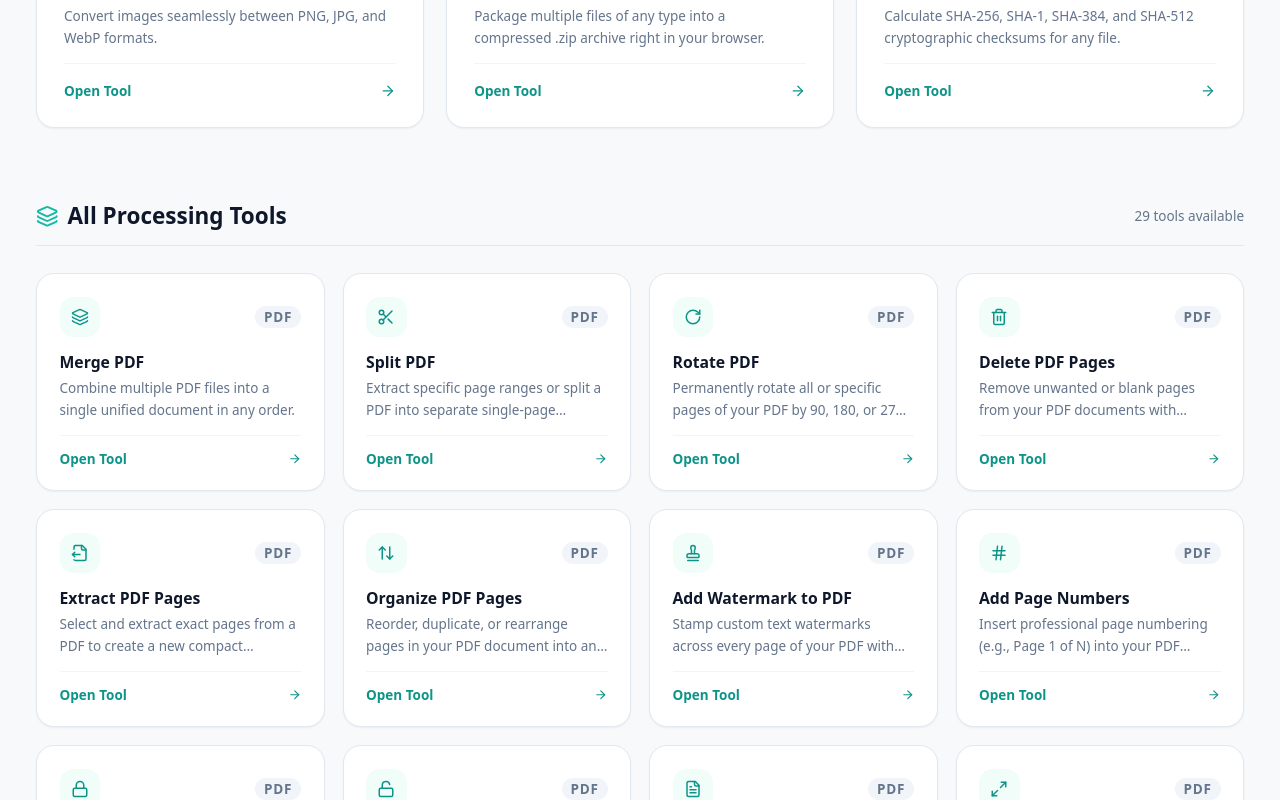
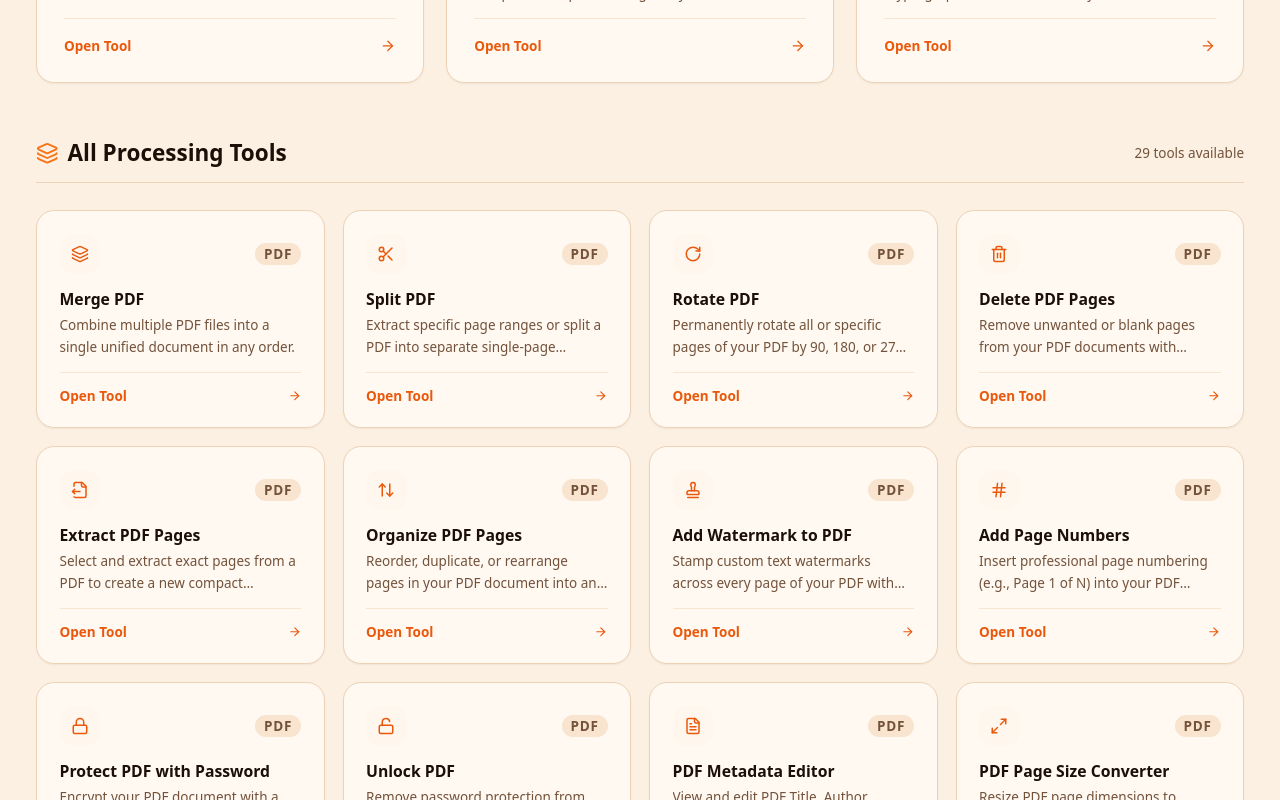
Before and after one commit to shamikhz/PDFpader, a Next.js app: page / in a window 1280 px wide. Shown: the part 1020-1820 px from the top of the page. Built offline with nearby package versions, Linux system fonts and the light colour scheme.

Commit message:
style: apply eye-soothing light-orange theme, eliminate blank space and badge, fix ToolView JSX

```diff
--- a/src/app/globals.css
+++ b/src/app/globals.css
@@ -14,19 +14,19 @@ html {
 }
 
 :root {
-  /* Soothing, low-strain warm-paper background & crisp high-contrast text */
-  --background: #f7f9fa;
-  --foreground: #141d26;
-  --card-bg: #ffffff;
-  --card-border: #e2e8f0;
+  /* Soothing light-orange & warm apricot paper background (replaces cold white & green) */
+  --background: #fcf0e2;
+  --foreground: #22140a;
+  --card-bg: #fff9f2;
+  --card-border: #edd2b7;
 }
 
 .dark {
-  /* Calming matte deep Nordic night (avoids eye fatigue and glare) */
-  --background: #0f1722;
-  --foreground: #f1f5f9;
-  --card-bg: #16202c;
-  --card-border: #233142;
+  /* Calming warm espresso night surface */
+  --background: #100804;
+  --foreground: #fdf2e6;
+  --card-bg: #1c1008;
+  --card-border: #382416;
 }
 
 body {
@@ -37,7 +37,7 @@ body {
   line-height: 1.6;
 }
 
-/* Custom scrollbars */
+/* Custom scrollbars with warm amber-apricot tones */
 ::-webkit-scrollbar {
   width: 8px;
   height: 8px;
@@ -48,18 +48,18 @@ body {
 }
 
 ::-webkit-scrollbar-thumb {
-  background: #cbd5e1;
+  background: #dfbe9e;
   border-radius: 4px;
 }
 
 .dark ::-webkit-scrollbar-thumb {
-  background: #2b394b;
+  background: #382416;
 }
 
 ::-webkit-scrollbar-thumb:hover {
-  background: #94a3b8;
+  background: #c9a37e;
 }
 
 .dark ::-webkit-scrollbar-thumb:hover {
-  background: #3e5066;
+  background: #4e3321;
 }
--- a/src/app/page.jsx
+++ b/src/app/page.jsx
@@ -60,9 +60,9 @@ export default function HomePage() {
   ];
 
   return (
-    <div className="space-y-16 pb-16">
-      {/* 1. Hero Section */}
-      <section className="relative pt-6 pb-4 sm:pt-8 sm:pb-6 px-4 sm:px-6 lg:px-8 max-w-7xl mx-auto text-center space-y-6">
+    <div className="space-y-12 pb-16">
+      {/* 1. Hero Section - Tightened spacing, clean without blank space */}
+      <section className="relative pt-2 pb-4 sm:pt-4 sm:pb-6 px-4 sm:px-6 lg:px-8 max-w-7xl mx-auto text-center space-y-5">
         <div className="space-y-3 max-w-4xl mx-auto">
           <h1 className="text-3xl sm:text-5xl font-black text-slate-900 dark:text-white tracking-tight leading-[1.15]">
             Online PDF, Image &amp; File Processing Platform
@@ -292,7 +292,7 @@ export default function HomePage() {
 
         <div className="grid grid-cols-1 md:grid-cols-3 gap-6">
           <div className="p-6 rounded-3xl bg-white dark:bg-slate-900 border border-slate-200 dark:border-slate-800 space-y-3">
-            <div className="w-10 h-10 rounded-xl bg-emerald-50 dark:bg-emerald-950/40 text-emerald-600 dark:text-emerald-400 flex items-center justify-center">
+            <div className="w-10 h-10 rounded-xl bg-brand-100 dark:bg-brand-950/50 text-brand-700 dark:text-brand-300 flex items-center justify-center">
               <Lock className="w-5 h-5" />
             </div>
             <h3 className="font-bold text-base text-slate-900 dark:text-white">
@@ -316,7 +316,7 @@ export default function HomePage() {
           </div>
 
           <div className="p-6 rounded-3xl bg-white dark:bg-slate-900 border border-slate-200 dark:border-slate-800 space-y-3">
-            <div className="w-10 h-10 rounded-xl bg-indigo-50 dark:bg-indigo-950/40 text-indigo-600 dark:text-indigo-400 flex items-center justify-center">
+            <div className="w-10 h-10 rounded-xl bg-amber-100 dark:bg-amber-950/50 text-amber-700 dark:text-amber-300 flex items-center justify-center">
               <HeartHandshake className="w-5 h-5" />
             </div>
             <h3 className="font-bold text-base text-slate-900 dark:text-white">
--- a/src/components/FileDropzone.jsx
+++ b/src/components/FileDropzone.jsx
@@ -109,8 +109,8 @@ export default function FileDropzone({
         }}
         aria-label="Upload file drop area"
         className={`relative border-2 border-dashed rounded-3xl p-8 sm:p-12 text-center cursor-pointer transition-all duration-200 outline-none focus-visible:ring-4 focus-visible:ring-brand-500/20 ${isDragging
-            ? "border-brand-500 bg-brand-50/60 dark:bg-brand-950/30 scale-[0.99]"
-            : "border-slate-300 dark:border-slate-700 bg-slate-50/50 dark:bg-slate-900/40 hover:border-brand-400 dark:hover:border-brand-500 hover:bg-slate-50 dark:hover:bg-slate-800/40"
+          ? "border-brand-500 bg-brand-50/60 dark:bg-brand-950/30 scale-[0.99]"
+          : "border-slate-300 dark:border-slate-700 bg-slate-50/50 dark:bg-slate-900/40 hover:border-brand-400 dark:hover:border-brand-500 hover:bg-slate-50 dark:hover:bg-slate-800/40"
           }`}
       >
         <input
@@ -151,7 +151,7 @@ export default function FileDropzone({
               Max {maxSizeMB} MB
             </span>
             <span>•</span>
-            <span className="px-2 py-0.5 rounded-md bg-emerald-500/10 text-emerald-600 dark:text-emerald-400 font-medium">
+            <span className="px-2 py-0.5 rounded-md bg-brand-500/10 text-brand-700 dark:text-brand-300 font-medium">
               100% Client-Side
             </span>
           </div>
--- a/src/components/Footer.jsx
+++ b/src/components/Footer.jsx
@@ -15,7 +15,7 @@ export default function Footer() {
           {/* Brand & Privacy Column */}
           <div className="lg:col-span-2 space-y-4">
             <Link href="/" className="flex items-center gap-2.5">
-              <div className="w-9 h-9 rounded-xl bg-gradient-to-tr from-brand-600 to-teal-500 flex items-center justify-center text-white shadow-md">
+              <div className="w-9 h-9 rounded-xl bg-gradient-to-tr from-brand-600 via-orange-500 to-amber-500 flex items-center justify-center text-white shadow-md">
                 <FileCheck2 className="w-5 h-5" />
               </div>
               <span className="font-black text-2xl tracking-tight text-white">
@@ -25,8 +25,8 @@ export default function Footer() {
             <p className="text-sm text-slate-400 max-w-sm leading-relaxed">
               Fast, privacy-first, in-browser file utility suite. Process PDFs, optimize images, generate hashes, and bundle archives with 100% client-side execution.
             </p>
-            <div className="inline-flex items-center gap-2 px-3 py-1.5 rounded-lg bg-emerald-950/60 border border-emerald-800 text-xs text-emerald-300 font-medium">
-              <Lock className="w-4 h-4 text-emerald-400 shrink-0" />
+            <div className="inline-flex items-center gap-2 px-3 py-1.5 rounded-lg bg-brand-950/60 border border-brand-800/80 text-xs text-brand-200 font-medium">
+              <Lock className="w-4 h-4 text-brand-400 shrink-0" />
               <span>Zero server storage • Files never leave your device</span>
             </div>
           </div>
--- a/src/components/Navbar.jsx
+++ b/src/components/Navbar.jsx
@@ -97,14 +97,14 @@ export default function Navbar() {
             onClick={() => setActiveDropdown(null)}
             className="flex items-center gap-2.5 group focus:outline-none focus-visible:ring-2 focus-visible:ring-brand-500 rounded-lg"
           >
-            <div className="w-9 h-9 rounded-xl bg-gradient-to-tr from-brand-700 to-teal-500 flex items-center justify-center text-white shadow-sm group-hover:scale-105 transition-transform">
+            <div className="w-9 h-9 rounded-xl bg-gradient-to-tr from-brand-600 via-orange-500 to-amber-500 flex items-center justify-center text-white shadow-sm group-hover:scale-105 transition-transform">
               <FileCheck2 className="w-5 h-5" />
             </div>
             <div className="flex items-baseline">
               <span className="font-black text-xl tracking-tight text-slate-900 dark:text-white">
                 PDF<span className="text-brand-600 dark:text-brand-400">padar</span>
               </span>
-              <span className="hidden sm:inline-block ml-2 text-xs font-bold uppercase tracking-wider px-2 py-0.5 rounded bg-emerald-500/10 text-emerald-700 dark:text-emerald-400 border border-emerald-500/20">
+              <span className="hidden sm:inline-block ml-2 text-xs font-bold uppercase tracking-wider px-2 py-0.5 rounded bg-brand-500/10 text-brand-700 dark:text-brand-300 border border-brand-500/20">
                 100% Client-Side
               </span>
             </div>
@@ -476,7 +476,7 @@ export default function Navbar() {
 
             <div className="p-4 rounded-2xl bg-slate-50 dark:bg-slate-800/60 border border-slate-200 dark:border-slate-700/60 space-y-2.5 text-xs text-slate-700 dark:text-slate-300">
               <div className="flex items-center gap-2 font-semibold text-slate-900 dark:text-white">
-                <ShieldCheck className="w-4 h-4 text-emerald-500" />
+                <ShieldCheck className="w-4 h-4 text-brand-600 dark:text-brand-400" />
                 <span>Current Free Plan Includes:</span>
               </div>
               <ul className="space-y-1.5 pl-6 list-disc">
--- a/tailwind.config.js
+++ b/tailwind.config.js
@@ -9,19 +9,35 @@ module.exports = {
   theme: {
     extend: {
       colors: {
-        // Soothing, eye-relaxing Pine-Teal palette
+        // Soft soothing light-orange cream to replace stark white everywhere
+        white: '#fff9f2',
+        // Soothing warm terracotta and rich amber-orange brand palette
         brand: {
-          50: '#f0fdf9',
-          100: '#ccfbf1',
-          200: '#99f6e4',
-          300: '#5eead4',
-          400: '#2dd4bf',
-          500: '#14b8a6',
-          600: '#0d9488',
-          700: '#0f766e',
-          800: '#115e59',
-          900: '#134e4a',
-          950: '#042f2e',
+          50: '#fff7ed',
+          100: '#ffedd5',
+          200: '#fed7aa',
+          300: '#fdba74',
+          400: '#fb923c',
+          500: '#f97316',
+          600: '#ea580c',
+          700: '#c2410c',
+          800: '#9a3412',
+          900: '#7c2d12',
+          950: '#431407',
+        },
+        // Soothing light orange canvas, soft warm apricot cards & deep espresso readable text
+        slate: {
+          50: '#fcf0e2',   // Soothing light orange-tinted background
+          100: '#f8e4cf',  // Soft warm peach tint
+          200: '#edd2b7',  // Light warm peach-sand border
+          300: '#dfbe9e',  // Muted divider
+          400: '#9a775e',  // High-contrast secondary text
+          500: '#73523b',  // Crisp warm body text
+          600: '#573b27',  // High-contrast readable text
+          700: '#402a1a',  // Deep warm text
+          800: '#27180e',  // Dark mode warm card
+          900: '#1b0f08',  // Dark mode deep espresso surface
+          950: '#100804',  // Dark mode darkest base
         },
       },
     },
```
Also changed, not shown: src/app/privacy/page.jsx (+5 -5 lines), src/components/ToolLayout.jsx (+7 -8 lines), src/components/ToolView.jsx (+11 -12 lines).
